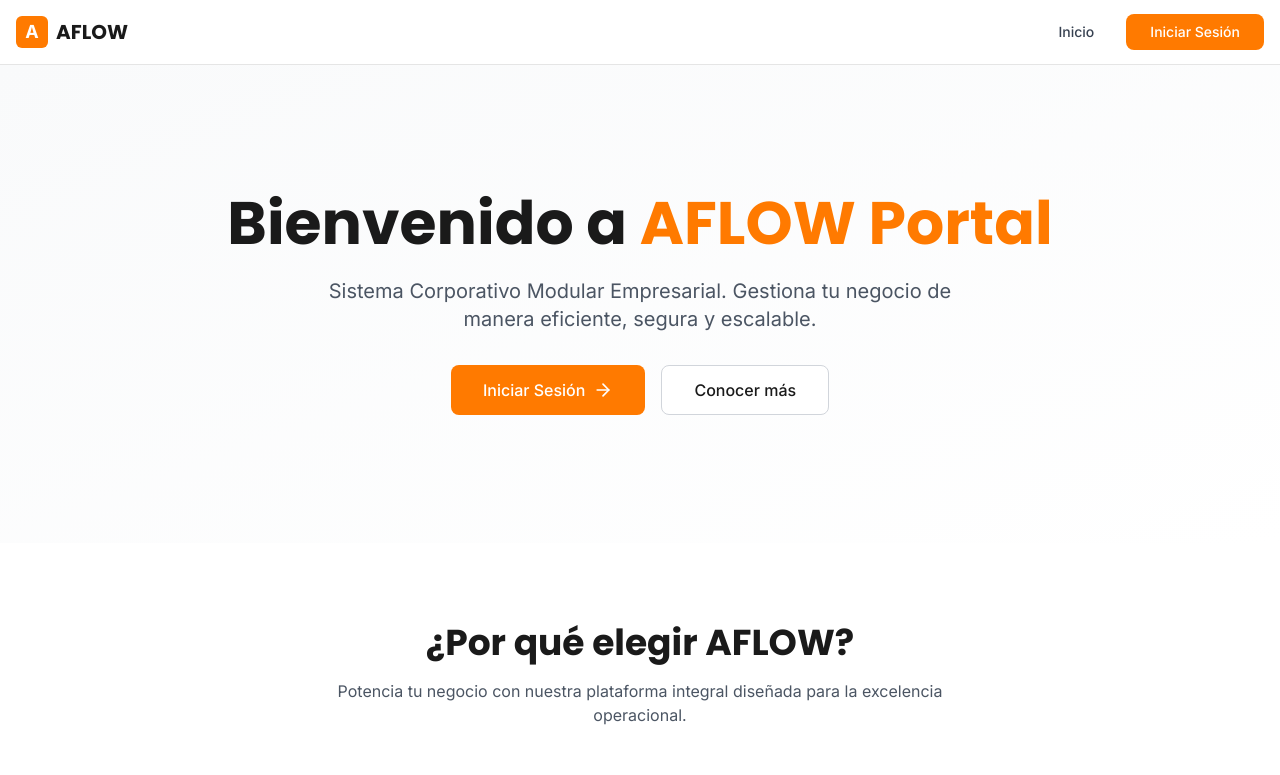
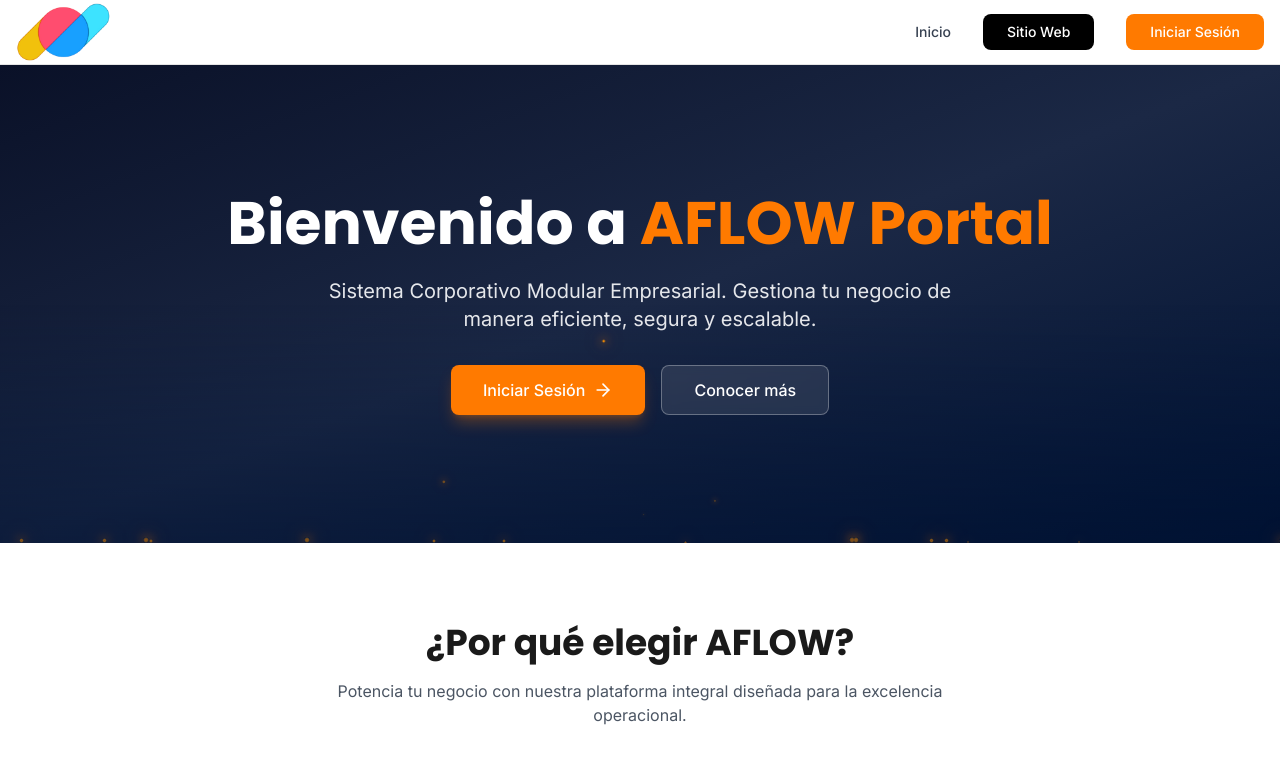
Before and after one commit to aflow-cl/front-sistem-portal-aflow-nextjs, a Next.js app: page / in a window 1280 px wide. Shown: the top 775 px of the page. Built offline with nearby package versions, Linux system fonts and the light colour scheme.

Commit message:
redireccion pagina web

```diff
--- a/app/globals.css
+++ b/app/globals.css
@@ -65,3 +65,13 @@
     @apply font-poppins;
   }
 }
+
+/* Fire Spark Particle Animation */
+@layer components {
+  .particle-spark {
+    background: radial-gradient(circle, #FF7A00 0%, #FF9500 30%, transparent 70%);
+    box-shadow: 0 0 10px #FF7A00, 0 0 20px #FF7A00;
+    animation: float-spark linear infinite, sparkle ease-in-out infinite;
+    will-change: transform, opacity;
+  }
+}
--- a/app/page.tsx
+++ b/app/page.tsx
@@ -1,6 +1,7 @@
 import Link from "next/link";
 import { Header } from "@/components/layout/Header";
 import { Footer } from "@/components/layout/Footer";
+import { ParticleBackground } from "@/components/ui/ParticleBackground";
 import { ArrowRight, Shield, Zap, Users } from "lucide-react";
 
 export default function HomePage() {
@@ -10,28 +11,29 @@ export default function HomePage() {
 
       <main className="flex-1">
         {/* Hero Section */}
-        <section className="relative bg-gradient-to-br from-gray-50 to-white py-20 md:py-32">
-          <div className="container mx-auto px-4">
+        <section className="relative bg-black py-20 md:py-32 overflow-hidden">
+          <ParticleBackground />
+          <div className="container mx-auto px-4 relative z-10">
             <div className="max-w-4xl mx-auto text-center">
-              <h1 className="text-4xl md:text-6xl font-poppins font-bold text-gray-dark mb-6">
+              <h1 className="text-4xl md:text-6xl font-poppins font-bold text-white mb-6">
                 Bienvenido a{" "}
                 <span className="text-aflow-orange">AFLOW Portal</span>
               </h1>
-              <p className="text-lg md:text-xl text-gray-600 mb-8 max-w-2xl mx-auto">
+              <p className="text-lg md:text-xl text-gray-200 mb-8 max-w-2xl mx-auto">
                 Sistema Corporativo Modular Empresarial. Gestiona tu negocio de
                 manera eficiente, segura y escalable.
               </p>
               <div className="flex flex-col sm:flex-row gap-4 justify-center">
                 <Link
                   href="/login"
-                  className="inline-flex items-center justify-center gap-2 bg-aflow-orange text-white px-8 py-3 rounded-lg font-medium hover:bg-orange-600 transition-colors"
+                  className="inline-flex items-center justify-center gap-2 bg-aflow-orange text-white px-8 py-3 rounded-lg font-medium hover:bg-orange-600 transition-colors shadow-lg shadow-aflow-orange/30"
                 >
                   Iniciar Sesión
                   <ArrowRight className="w-5 h-5" />
                 </Link>
                 <a
                   href="#features"
-                  className="inline-flex items-center justify-center gap-2 bg-white text-gray-dark px-8 py-3 rounded-lg font-medium border border-gray-300 hover:border-aflow-orange hover:text-aflow-orange transition-colors"
+                  className="inline-flex items-center justify-center gap-2 bg-white/10 backdrop-blur-sm text-white px-8 py-3 rounded-lg font-medium border border-white/30 hover:bg-white/20 hover:border-aflow-orange transition-colors"
                 >
                   Conocer más
                 </a>
--- a/components/layout/Header.tsx
+++ b/components/layout/Header.tsx
@@ -1,4 +1,5 @@
 import Link from "next/link";
+import Image from "next/image";
 import { NavPublic } from "./NavPublic";
 
 export function Header() {
@@ -7,12 +8,13 @@ export function Header() {
       <div className="container mx-auto px-4 h-16 flex items-center justify-between">
         <Link href="/" className="flex items-center space-x-2">
           <div className="flex items-center gap-2">
-            <div className="w-8 h-8 bg-aflow-orange rounded-md flex items-center justify-center">
-              <span className="text-white font-bold text-lg">A</span>
-            </div>
-            <span className="font-poppins font-bold text-xl text-gray-dark">
-              AFLOW
-            </span>
+            <Image
+              src="/images/company/LogoSinFondoTexto.png"
+              alt="AFLOW Logo"
+              width={95}
+              height={40}
+              className="object-contain"
+            />
           </div>
         </Link>
         <NavPublic />
--- a/components/layout/NavPublic.tsx
+++ b/components/layout/NavPublic.tsx
@@ -10,6 +10,14 @@ export function NavPublic() {
         Inicio
       </Link>
       <Link
+        href="https://www.aflow.cl/"
+        target="_blank"
+        rel="noopener noreferrer"
+        className="text-sm font-medium bg-black text-white px-6 py-2 rounded-lg hover:bg-gray-800 transition-colors"
+      >
+        Sitio Web
+      </Link>
+      <Link
         href="/login"
         className="text-sm font-medium bg-aflow-orange text-white px-6 py-2 rounded-lg hover:bg-orange-600 transition-colors"
       >
--- /dev/null
+++ b/components/ui/ParticleBackground.tsx
@@ -0,0 +1,52 @@
+"use client";
+
+import React from "react";
+
+export function ParticleBackground() {
+  const [particles, setParticles] = React.useState<Array<{
+    id: number;
+    left: number;
+    size: number;
+    delay: number;
+    duration: number;
+  }>>([]);
+
+  // Generate particles only on client side to avoid hydration mismatch
+  React.useEffect(() => {
+    setParticles(
+      Array.from({ length: 20 }, (_, i) => ({
+        id: i,
+        left: Math.random() * 100,
+        size: Math.random() * 4 + 2, // 2-6px
+        delay: Math.random() * 20, // 0-20s
+        duration: Math.random() * 10 + 15, // 15-25s
+      }))
+    );
+  }, []);
+
+  return (
+    <div className="absolute inset-0 overflow-hidden pointer-events-none">
+      {/* Dark blue space background */}
+      <div className="absolute inset-0 bg-gradient-to-br from-space-blue-dark via-space-blue to-space-blue-darker" />
+
+      {/* Floating fire sparks */}
+      {particles.map((particle) => (
+        <div
+          key={particle.id}
+          className="particle-spark absolute rounded-full animate-float-spark"
+          style={{
+            left: `${particle.left}%`,
+            bottom: '0',
+            width: `${particle.size}px`,
+            height: `${particle.size}px`,
+            animationDelay: `${particle.delay}s`,
+            animationDuration: `${particle.duration}s`,
+          }}
+        />
+      ))}
+
+      {/* Overlay gradient for better text readability */}
+      <div className="absolute inset-0 bg-gradient-to-t from-space-blue-darker/50 via-transparent to-transparent" />
+    </div>
+  );
+}
--- a/tailwind.config.ts
+++ b/tailwind.config.ts
@@ -28,6 +28,13 @@ const config: Config = {
           dark: "#1A1A1A",
           medium: "#4D4D4D",
           light: "#EDEDED",
+        },
+        space: {
+          blue: {
+            dark: "#0A1128",
+            DEFAULT: "#1B2845",
+            darker: "#001233",
+          },
         },
         border: "hsl(var(--border))",
         input: "hsl(var(--input))",
@@ -88,10 +95,37 @@ const config: Config = {
           from: { height: "var(--radix-accordion-content-height)" },
           to: { height: "0" },
         },
+        "float-spark": {
+          "0%": {
+            transform: "translateY(0) translateX(0) scale(0)",
+            opacity: "0",
+          },
+          "10%": {
+            opacity: "1",
+            transform: "translateY(-10vh) translateX(10px) scale(1)",
+          },
+          "90%": {
+            opacity: "1",
+          },
+          "100%": {
+            transform: "translateY(-100vh) translateX(50px) scale(0.8)",
+            opacity: "0",
+          },
+        },
+        "sparkle": {
+          "0%, 100%": {
+            opacity: "0.3",
+          },
+          "50%": {
+            opacity: "1",
+          },
+        },
       },
       animation: {
         "accordion-down": "accordion-down 0.2s ease-out",
         "accordion-up": "accordion-up 0.2s ease-out",
+        "float-spark": "float-spark 20s linear infinite",
+        "sparkle": "sparkle 3s ease-in-out infinite",
       },
     },
   },
```
Also changed, not shown: public/images/company/LogoSinFondoTexto.png (added).
